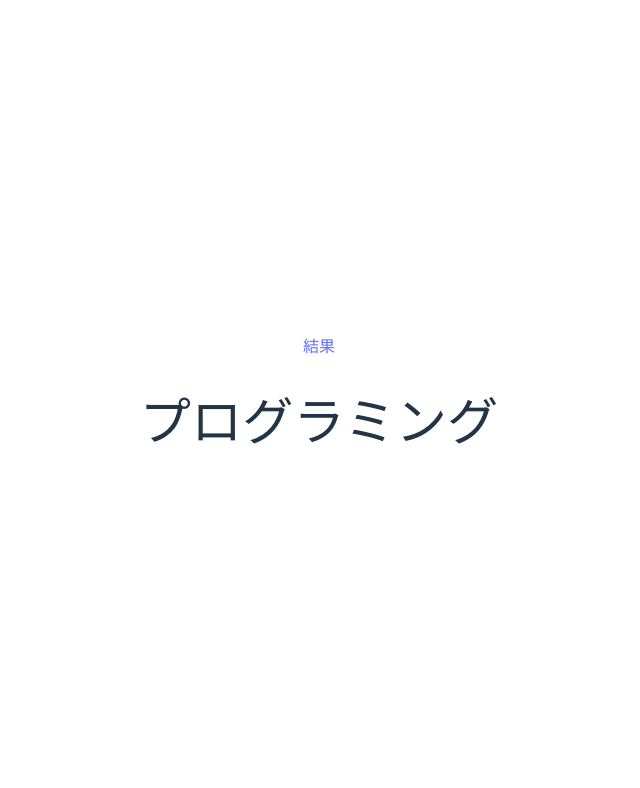
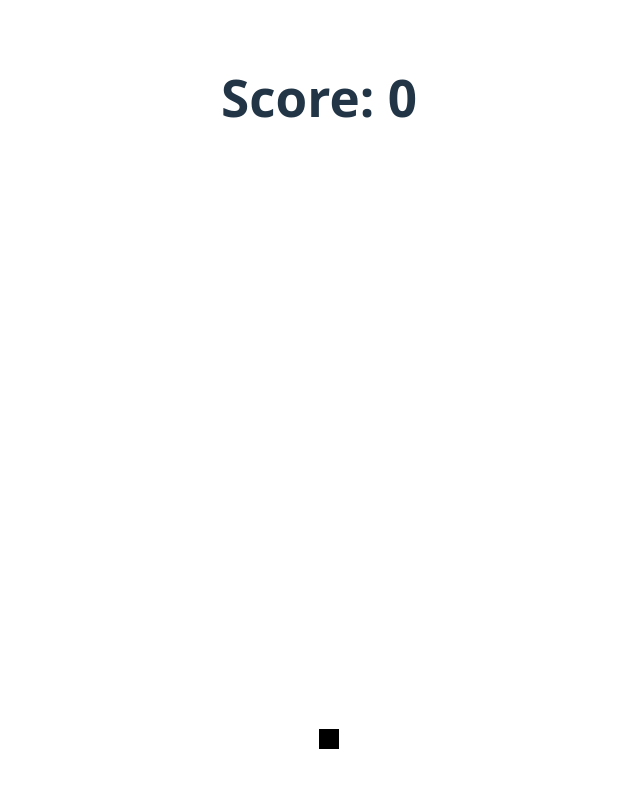
Before and after one commit to jack-app/meidaisai2025F, a React (Vite) app: page /program in a window 1280 px wide. Shown: the top 788 px of the page, without its empty margins (321-961 px from the left). Built offline with nearby package versions, Linux system fonts and the light colour scheme.

Commit message:
シューティングゲームを作った

```diff
--- a/src/App.tsx
+++ b/src/App.tsx
@@ -2,7 +2,7 @@
 import { BrowserRouter, Route, Routes } from "react-router-dom";
 import './App.css';
 import { Pnf } from "./pages/Pnf";
-import { Program } from "./pages/Program";
+import Program from "./pages/Program";
 import { Result } from "./pages/Result";
 import { Select } from "./pages/Select";
 
--- a/src/pages/Program.tsx
+++ b/src/pages/Program.tsx
@@ -1,15 +1,121 @@
-import { NavLink, useLocation } from "react-router-dom";
+import { useState, useEffect, useRef } from "react";
 
-export const Program = () => {
-  const location = useLocation();
-  const query = new URLSearchParams(location.search);
+export const Game = () => {
+  const canvasRef = useRef<HTMLCanvasElement | null>(null);
+  const [playerX, setPlayerX] = useState(200);
+  const [bullets, setBullets] = useState<Array<{ x: number; y: number }>>([]);
+  const [enemies, setEnemies] = useState<Array<{ x: number; y: number }>>([]);
+  const [score, setScore] = useState(0);
+  const width = 400;
+  const height = 600;
 
-  const id = query.get("id"); // "123"
-  const name = query.get("name"); // "まっつん"
+  useEffect(() => {
+    const canvas = canvasRef.current;
+    if (!canvas) return;
+    const context = canvas.getContext("2d");
+    if (!context) return;
+
+    // キーイベントは最新の状態更新関数を呼べるようにする
+    const handleKeyDown = (e: KeyboardEvent) => {
+      if (e.key === "ArrowLeft")
+        setPlayerX((prev) => Math.max(0, prev - 20));
+      if (e.key === "ArrowRight")
+        setPlayerX((prev) => Math.min(width - 20, prev + 20));
+      if (e.key === " ") {
+        // ★注意: playerX は即時反映されないため、一度現在値をキャプチャしておく
+        setBullets((prev) => [...prev, { x: playerX + 8, y: height - 40 }]);
+      }
+    };
+
+    window.addEventListener("keydown", handleKeyDown);
+
+    const interval = setInterval(() => {
+      // 弾と敵の更新（関数アップデートを利用）
+      setBullets((prevBullets) =>
+        prevBullets.map((b) => ({ ...b, y: b.y - 10 })).filter((b) => b.y > 0)
+      );
+      setEnemies((prevEnemies) =>
+        prevEnemies.map((e) => ({ ...e, y: e.y + 4 })).filter((e) => e.y < height)
+      );
+
+      // 衝突判定
+      setEnemies((prevEnemies) => {
+        let newEnemies: { x: number; y: number }[] = [];
+        setBullets((prevBullets) => {
+          let newBullets = prevBullets;
+          prevEnemies.forEach((enemy) => {
+            const hit = prevBullets.find(
+              (b) =>
+                b.x > enemy.x &&
+                b.x < enemy.x + 20 &&
+                b.y > enemy.y &&
+                b.y < enemy.y + 20
+            );
+            if (hit) {
+              setScore((s) => s + 1);
+              newBullets = newBullets.filter((b) => b !== hit);
+            } else {
+              newEnemies.push(enemy);
+            }
+          });
+          return newBullets;
+        });
+        return newEnemies;
+      });
+
+      // 描画：※setState の更新は非同期なため多少状態とのズレはありますが、
+      // 連続描画により違和感は少なくなります。
+      context.clearRect(0, 0, width, height);
+      // プレイヤー描画
+      context.fillStyle = "black";
+      context.fillRect(playerX, height - 30, 20, 20);
+      // 弾描画
+      context.fillStyle = "red";
+      bullets.forEach((b) => context.fillRect(b.x, b.y, 4, 10));
+      // 敵描画
+      context.fillStyle = "green";
+      enemies.forEach((e) => context.fillRect(e.x, e.y, 20, 20));
+    }, 30);
+
+    const enemySpawner = setInterval(() => {
+      setEnemies((prev) => [
+        ...prev,
+        { x: Math.random() * (width - 20), y: 0 },
+      ]);
+    }, 1000);
+
+    return () => {
+      clearInterval(interval);
+      clearInterval(enemySpawner);
+      window.removeEventListener("keydown", handleKeyDown);
+    };
+  }, []); // 依存配列を空にする
+
   return (
-    <div className="program">
-      <NavLink to={{ pathname: "/result", search: `?id=${id}&name=${name}` }}>結果</NavLink>
-      <h1>プログラミング</h1>
+    <div className="flex flex-col items-center mt-4">
+      <h1 className="text-xl font-bold">Score: {score}</h1>
+      <canvas
+        ref={canvasRef}
+        width={width}
+        height={height}
+        className="border mt-2"
+      />
     </div>
   );
 };
+
+export default Game;
+
+// 以下は後で利用するかも知れない別コンポーネント
+// export const Program = () => {
+//   const location = useLocation();
+//   const query = new URLSearchParams(location.search);
+//   const id = query.get("id"); // "123"
+//   const name = query.get("name"); // "まっつん"
+//   return (
+//     <div className="program">
+//       <NavLink to={{ pathname: "/result", search: `?id=${id}&name=${name}` }}>結果</NavLink>
+//       <h1>プログラミング</h1>
+//     </div>
+//   );
+// };
```
